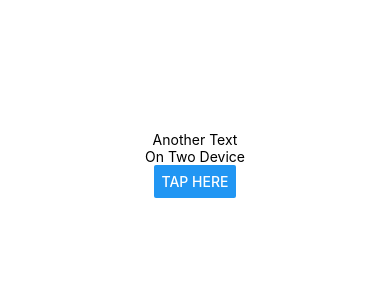
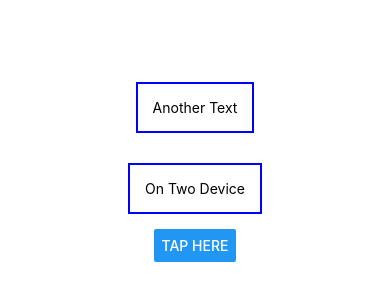
Before and after one commit to YogeshRR/Learn_ReactNative, a React Native app: screen / in a window 390 px wide. Shown: the part 258-558 px from the top of the page. Built offline with nearby package versions, Linux system fonts and the light colour scheme.

Commit message:
16 Styling React Native Apps

```diff
--- a/App.js
+++ b/App.js
@@ -4,9 +4,9 @@ import { Button, StyleSheet, Text, View } from 'react-native';
 export default function App() {
   return (
     <View style={styles.container}>
-      <Text>Another Text</Text>
-      <Text>On Two Device</Text>
-      <Button title='Tap Here'/>
+      <Text style={styles.dummyText}>Another Text</Text>
+      <Text style={styles.dummyText} >On Two Device</Text>
+      <Button title='Tap Here' />
       <StatusBar style="auto" />
     </View>
   );
@@ -19,4 +19,10 @@ const styles = StyleSheet.create({
     alignItems: 'center',
     justifyContent: 'center',
   },
+  dummyText : {
+    margin : 15,
+    borderColor : 'blue',
+    borderWidth : 2,
+    padding : 15,
+  },
 });
```
